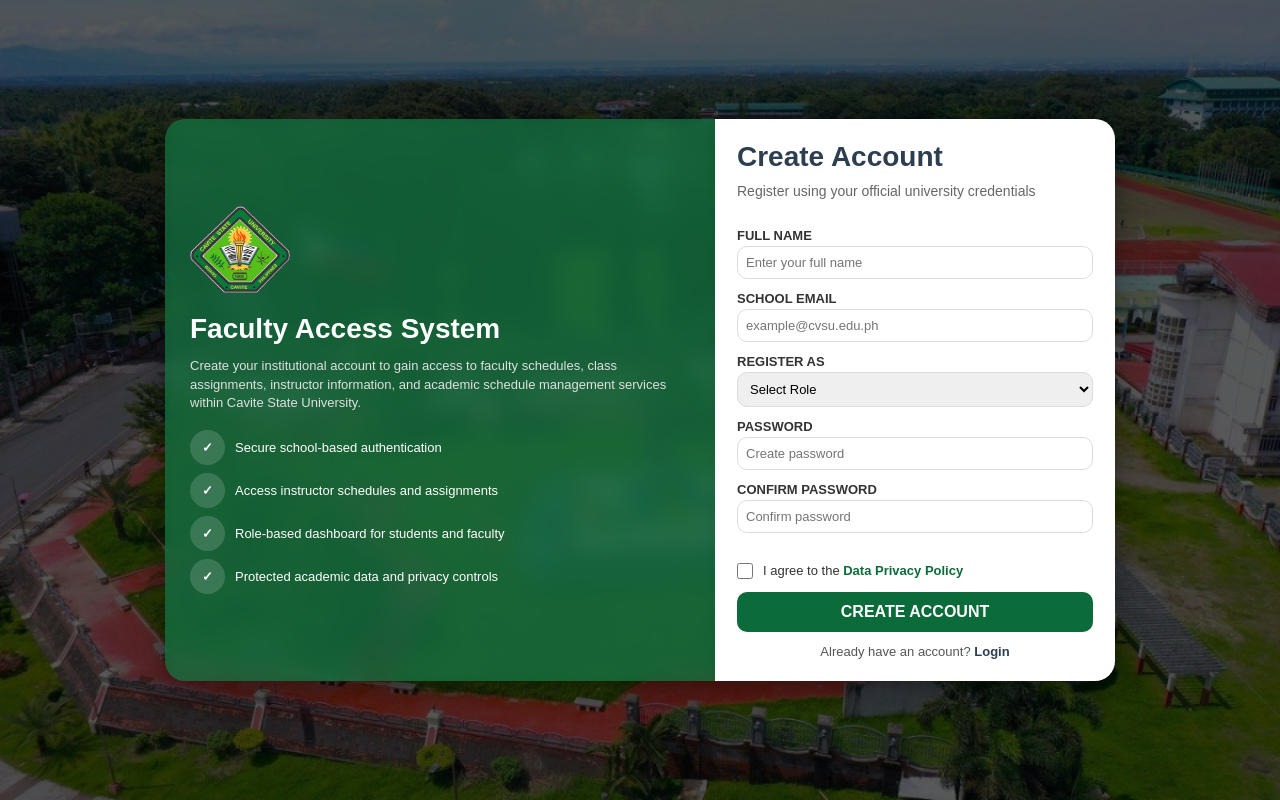
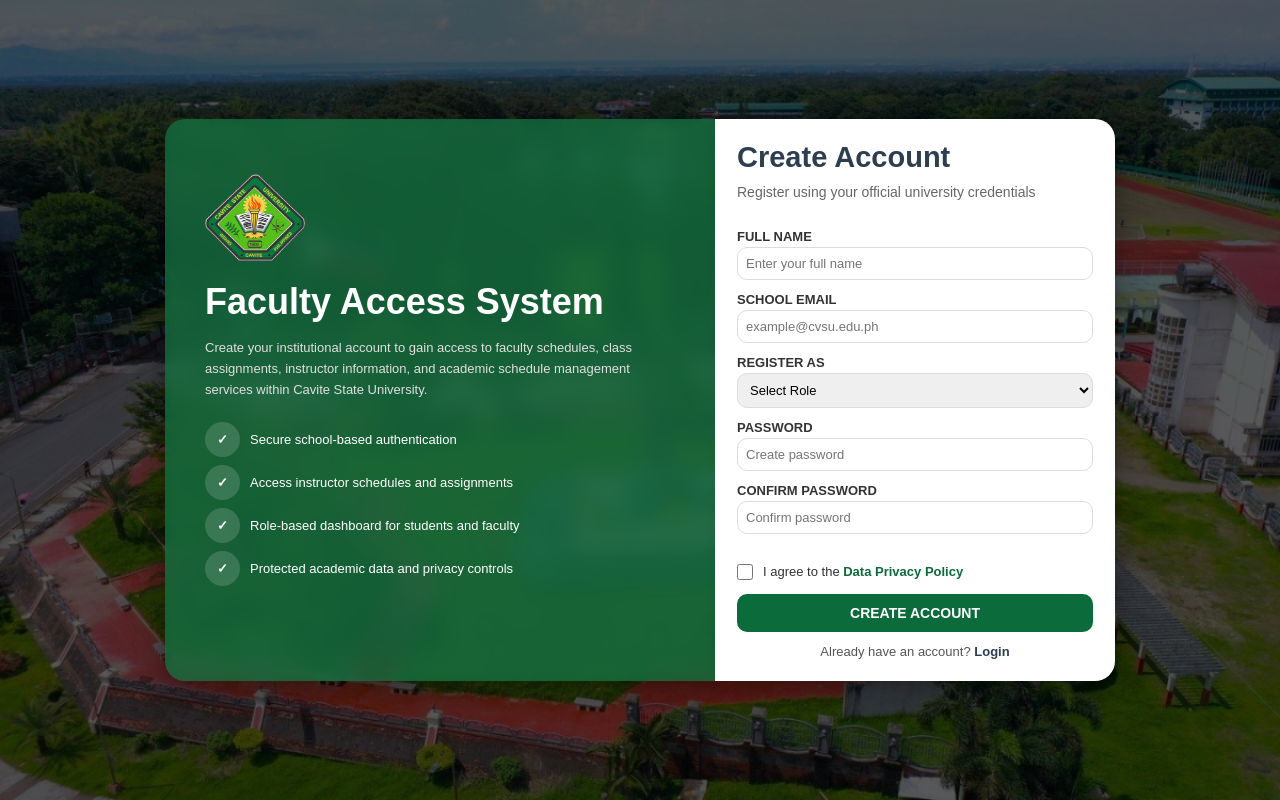
Before and after one commit to Cassieyaah/SchedLink, a PHP site: page /html/signUp.php in a window 1280 px wide. Run offline with PHP 8.4, Linux system fonts and the light colour scheme.

Commit message:
signup css and php

```diff
--- a/css/signUp.css
+++ b/css/signUp.css
@@ -45,7 +45,8 @@ body{
 .left-panel{
     flex:1;
 
-    padding: 25px;
+    padding: 40px;
+    padding-top: 0px;
     color:white;
 
     display:flex;
@@ -63,15 +64,15 @@ body{
 }
 
 .left-panel h1{
-    font-size:28px;
-    margin-bottom:12px;
+    font-size:36px;
+    margin-bottom:15px;
 }
 
 .left-panel p{
-    line-height:1.4;
+    line-height:1.6;
     font-size: 13px;
     color:#e0e0e0;
-    margin-bottom:18px;
+    margin-bottom:22px;
 }
 
 .features{
@@ -113,7 +114,7 @@ body{
 }
 
 .right-panel h2{
-    font-size:28px;
+    font-size:29px;
     color:#2c3e50;
     margin-bottom:10px;
 }
@@ -206,7 +207,7 @@ form select:focus{
     background:#0B6B3A;
     color:white;
 
-    font-size:16px;
+    font-size:14px;
     font-weight:bold;
 
     cursor:pointer;
--- a/html/signUp.php
+++ b/html/signUp.php
@@ -69,6 +69,19 @@ if ($_SERVER['REQUEST_METHOD'] == 'POST') {
 <link rel="stylesheet" href="../css/signUp.css">
 
 </head>
+
+<?php
+            if (isset($_SESSION['error'])) {
+                echo '<div class="error-message">' . $_SESSION['error'] . '</div>';
+                unset($_SESSION['error']);
+            }
+
+            if (isset($_SESSION['success'])) {
+                echo '<div class="success-message">' . $_SESSION['success'] . '</div>';
+                unset($_SESSION['success']);
+            }
+
+        ?>
 
 <body>
 
@@ -150,18 +163,6 @@ if ($_SERVER['REQUEST_METHOD'] == 'POST') {
             Register using your official university credentials
         </p>
 
-        <?php
-            if (isset($_SESSION['error'])) {
-                echo '<div class="error-message">' . $_SESSION['error'] . '</div>';
-                unset($_SESSION['error']);
-            }
-
-            if (isset($_SESSION['success'])) {
-                echo '<div class="success-message">' . $_SESSION['success'] . '</div>';
-                unset($_SESSION['success']);
-            }
-
-        ?>
         <form action="signUp.php" method="POST">
 
             <label for="fullname">FULL NAME</label>
```
Also changed, not shown: other parts of css/signUp.css (+40 -0 lines).
